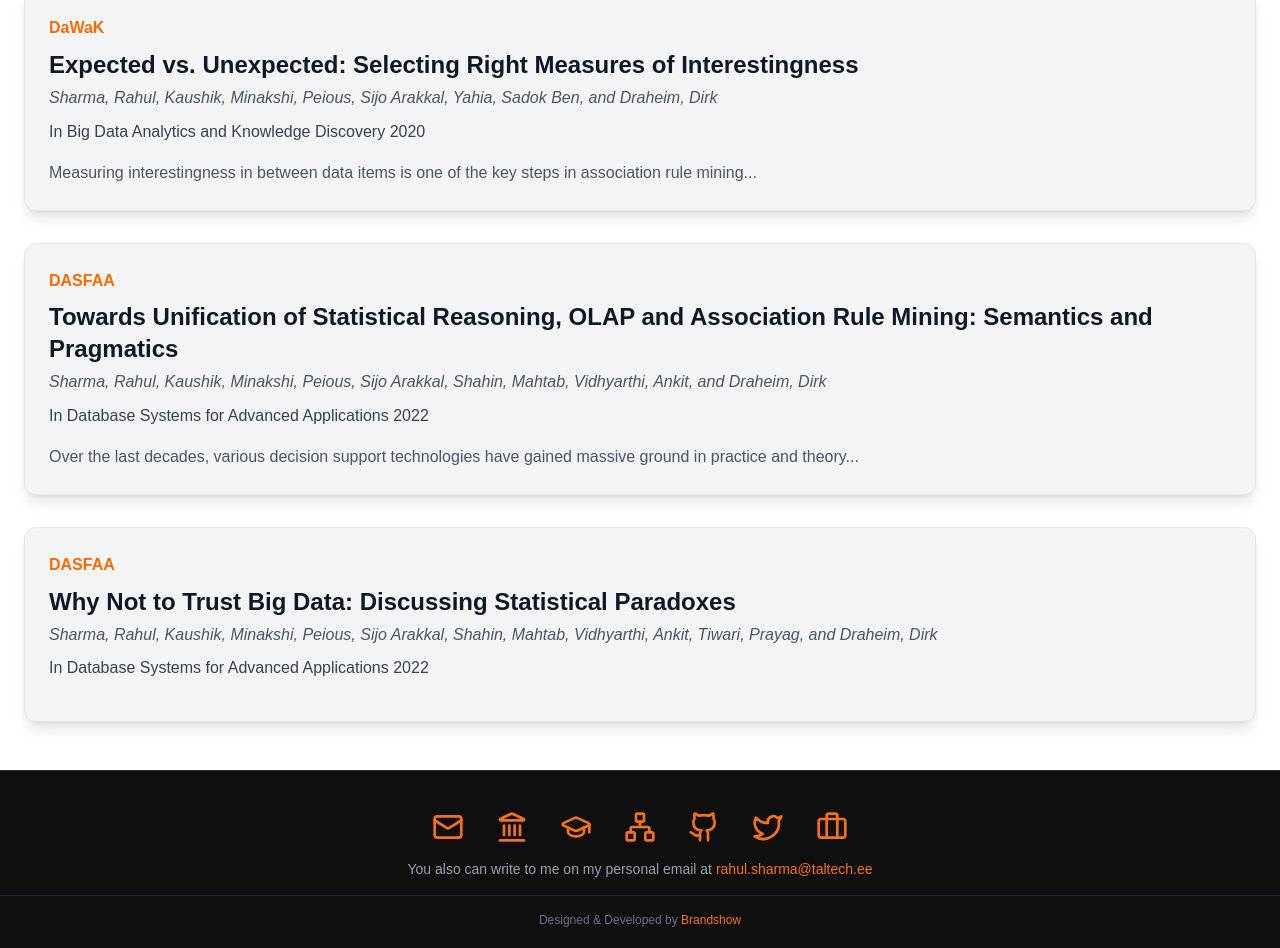
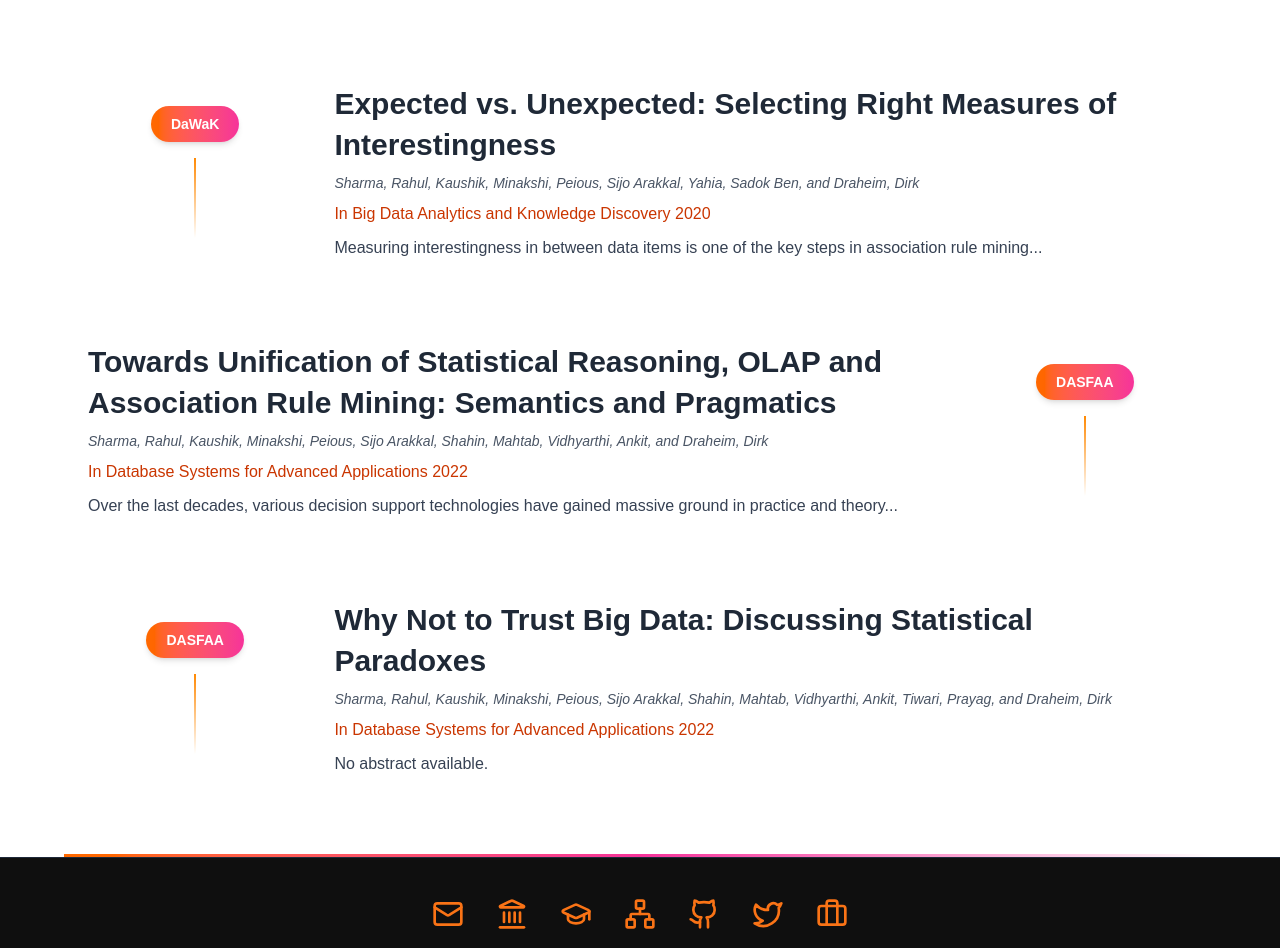
Before and after one commit to JatinBrandshow/portfolio-rahul-sharma-v2, a Next.js app: page / in a window 1280 px wide. Shown: the part 2703-3651 px from the top of the page. Built offline with nearby package versions, Linux system fonts and the light colour scheme.

Commit message:
publications ui changed

```diff
--- a/src/components/Publications.js
+++ b/src/components/Publications.js
@@ -1,25 +1,82 @@
+"use client";
+
 import { publications } from "@/app/Json/PublicationsData";
 import React from "react";
+import { motion } from "framer-motion";
 
 const Publications = () => {
   return (
-        <>
-            <section id="publications" className="max-w-7xl mx-auto px-6 py-12">
-                <h2 className="text-4xl font-bold text-gray-900 mb-8">Selected Publications</h2>
+    <section
+      id="publications"
+      className="relative max-w-6xl mx-auto px-6 py-20 overflow-hidden bg-white"
+    >
+      <h2 className="text-4xl font-extrabold text-center text-gray-900 mb-20 relative z-10">
 
-                <div className="grid gap-8">
+          Publications
+
+      </h2>
+
+      <div className="space-y-20 relative z-10">
         {publications.map((pub, index) => (
-                        <div key={index} className="bg-gray-100 p-6 rounded-xl shadow-lg border border-gray-200">
-                            <span className="text-orange-500 font-semibold">{pub.year}</span>
-                            <h3 className="text-2xl font-bold text-gray-900 mt-2">{pub.title}</h3>
-                            <p className="text-gray-600 italic mt-1">{pub.authors}</p>
-                            <p className="text-gray-700 font-medium mt-2">{pub.journal}</p>
-                            <p className="text-gray-600 mt-4">{pub.description}</p>
+          <motion.div
+            key={index}
+            initial={{
+              opacity: 0,
+              x: index % 2 === 0 ? -80 : 80,
+              rotate: index % 2 === 0 ? -2 : 2,
+            }}
+            whileInView={{ opacity: 1, x: 0, rotate: 0 }}
+            transition={{ duration: 0.7, delay: index * 0.1 }}
+            className={`flex flex-col ${
+              index % 2 === 0 ? "md:flex-row" : "md:flex-row-reverse"
+            } items-center gap-8`}
+          >
+            {/* Year section with gradient badge */}
+            <div className="flex flex-col items-center justify-center text-center md:w-1/5">
+              <motion.span
+                initial={{ scale: 0 }}
+                whileInView={{ scale: 1 }}
+                transition={{ duration: 0.4, delay: index * 0.1 }}
+                className="text-white text-sm font-bold px-5 py-2 rounded-full bg-gradient-to-r from-orange-500 to-pink-500 shadow-md"
+              >
+                {pub.year}
+              </motion.span>
+              <motion.div
+                initial={{ height: 0 }}
+                whileInView={{ height: "80px" }}
+                transition={{ duration: 0.6 }}
+                className="w-[2px] bg-gradient-to-b from-orange-400 to-transparent mt-4"
+              ></motion.div>
             </div>
+
+            {/* Main publication details */}
+            <div className="md:w-4/5 space-y-2">
+              <h3 className="text-2xl md:text-3xl font-bold leading-snug hover:text-orange-600 transition-colors duration-300">
+                {pub.title}
+              </h3>
+              <p className="text-gray-600 italic text-sm">{pub.authors}</p>
+              <p className="text-orange-700 font-medium">{pub.journal}</p>
+              <motion.p
+                initial={{ opacity: 0 }}
+                whileInView={{ opacity: 1 }}
+                transition={{ duration: 0.8, delay: index * 0.15 }}
+                className="text-gray-700 mt-2 text-sm md:text-base leading-relaxed"
+              >
+                {pub.description || "No abstract available."}
+              </motion.p>
+            </div>
+          </motion.div>
         ))}
       </div>
+
+      {/* Subtle glowing underline at the bottom */}
+      <motion.div
+        initial={{ scaleX: 0 }}
+        whileInView={{ scaleX: 1 }}
+        transition={{ duration: 1.2 }}
+        className="absolute bottom-0 left-0 w-full h-[3px] bg-gradient-to-r from-orange-500 via-pink-500 to-transparent origin-left"
+      ></motion.div>
     </section>
-        </>
   );
 };
 
```
Lines whose indentation alone changed are shown as unchanged.
